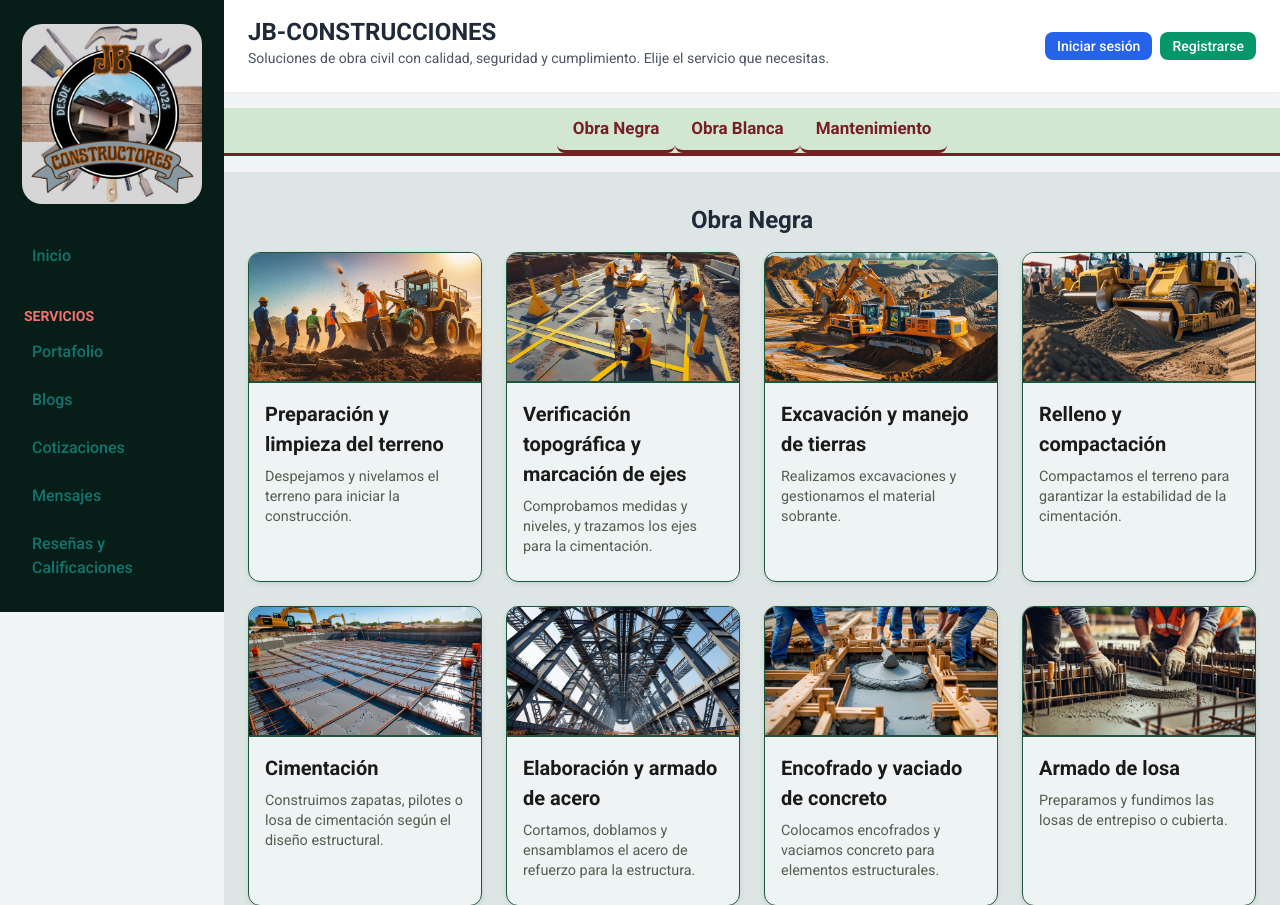
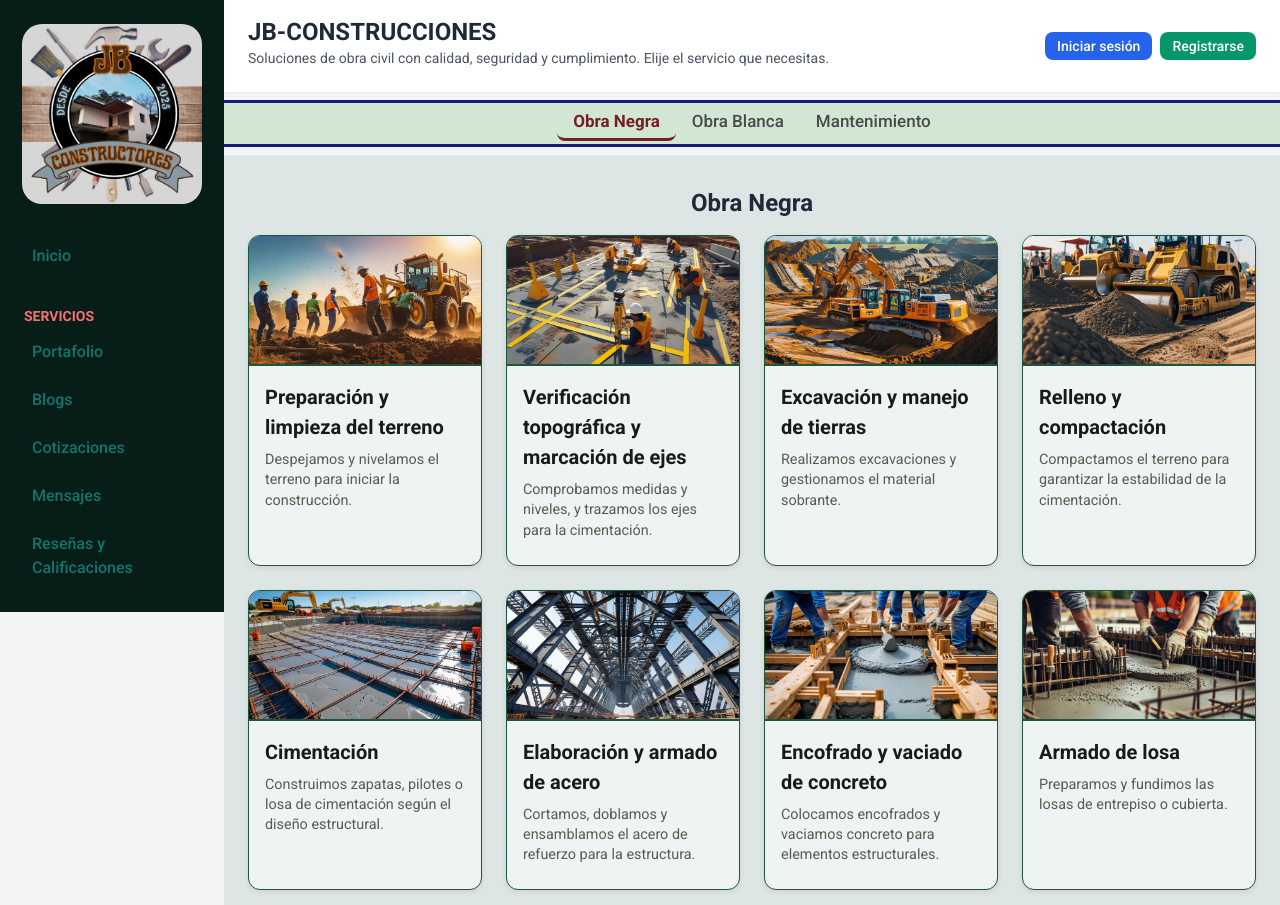
Before and after one commit to Alex-Pineda/JB-CONSTRUCCIONES, a PHP site: page / in a window 1280 px wide. Shown: the top 905 px of the page. Run offline with PHP 8.4, Linux system fonts and the light colour scheme; some libraries are stand-ins or nearby versions.

Commit message:
Ajustes generales

```diff
--- a/Encabezado_Pie/sidebar.html
+++ b/Encabezado_Pie/sidebar.html
@@ -6,6 +6,7 @@
             <title>JB-CONSTRUCTORES</title>
             <link href="https://cdn.jsdelivr.net/npm/tailwindcss@2.2.19/dist/tailwind.min.css" rel="stylesheet">
             <link rel="stylesheet" href="../assets/css/style.css">
+            <data></data>
             <script src="https://cdn.tailwindcss.com"></script>
         </head>
         <div class="sidebar bg-black text-white w-64 px-4 py-6 hidden md:block " style="width: 14rem; background-color: rgb(6, 30, 23);">
@@ -50,6 +51,7 @@
                         <span>Reseñas y Calificaciones</span>
                     </div>
                 </a>
+            </div>
             </div>
 
 
--- a/Paginas/blogs.html
+++ b/Paginas/blogs.html
@@ -23,6 +23,10 @@
 </head>
 <body class="bg-gray-50">
         <div class="flex h-screen">
+<button id="menu-toggle" class="p-2 bg-teal-800 text-white fixed top-4 right-4 z-50 md:hidden">
+  ☰
+</button>
+
         <div id="sidebar-container"></div> <!-- Aquí insertamos el sidebar -->
 
         <!-- Main content -->
--- a/Paginas/gestionProyectos.html
+++ b/Paginas/gestionProyectos.html
@@ -17,6 +17,9 @@
 <body class="bg-gray-50">
         <body class="bg-gray-50">
         <div class="flex h-screen">
+                <button id="menu-toggle" class="p-2 bg-teal-800 text-white fixed top-4 right-4 z-50 md:hidden">
+      ☰
+  </button>
         <div id="sidebar-container"></div> <!-- Aquí insertamos el sidebar -->
 
         <!-- Main content -->
--- a/Paginas/inicioSesion.html
+++ b/Paginas/inicioSesion.html
@@ -14,6 +14,10 @@
     </style>
 </head>
 <body class="bg-gray-100 min-h-screen flex items-center justify-center relative">
+    <button id="menu-toggle" class="p-2 bg-teal-800 text-white fixed top-4 right-4 z-50 md:hidden">
+  ☰
+</button>
+
     <main class="flex-1 overflow-y-auto p-6 bg-gray-100 w-full flex items-center justify-center relative z-10">
         <div class="w-full">
             <div class="mb-6">
--- a/Paginas/mensajes.html
+++ b/Paginas/mensajes.html
@@ -16,6 +16,10 @@
 </head>
 <body class="bg-gray-50">
     <div class="flex h-screen">
+<button id="menu-toggle" class="p-2 bg-teal-800 text-white fixed top-4 right-4 z-50 md:hidden">
+  ☰
+</button>
+
     <div id="sidebar-container"></div> <!-- Aquí insertamos el sidebar -->
 
     <div class="max-w-4xl mx-auto py-10 px-4">
--- a/Paginas/moderacionResenas.html
+++ b/Paginas/moderacionResenas.html
@@ -17,6 +17,9 @@
 <body class="bg-gray-50">
     <!-- Sidebar -->
     <div class="flex h-screen">
+            <button id="menu-toggle" class="p-2 bg-teal-800 text-white fixed top-4 right-4 z-50 md:hidden">
+      ☰
+  </button>
         <div class="sidebar bg-black text-white w-64 px-4 py-6 hidden md:block">
             <div class="flex items-center justify-center mb-8">
                 <img src="https://example.com/logo.png" alt="Logo JB Constructores" class="h-10">
--- a/Paginas/nuevoProyecto.html
+++ b/Paginas/nuevoProyecto.html
@@ -17,6 +17,9 @@
 <body class="bg-gray-50">
     <!-- Sidebar -->
     <div class="flex h-screen">
+            <button id="menu-toggle" class="p-2 bg-teal-800 text-white fixed top-4 right-4 z-50 md:hidden">
+      ☰
+  </button>
     <div id="sidebar-container"></div> <!-- Aquí insertamos el sidebar -->
     <!-- Main content -->
         <div class="flex-1 flex flex-col overflow-hidden">
--- a/Paginas/portafolio.html
+++ b/Paginas/portafolio.html
@@ -17,6 +17,9 @@
 
     <body class="bg-gray-50">
         <div class="flex h-screen">
+    <button id="menu-toggle" class="p-2 bg-teal-800 text-white fixed top-4 right-4 z-50 md:hidden">
+      ☰
+  </button>
         <div id="sidebar-container"></div> <!-- Aquí insertamos el sidebar -->
         <!-- Main content -->
         <div class="flex-1 flex flex-col overflow-hidden">
--- a/Paginas/progresoObra.html
+++ b/Paginas/progresoObra.html
@@ -18,6 +18,9 @@
 <body class="bg-gray-50">
     <!-- Sidebar -->
         <div class="flex h-screen">
+                <button id="menu-toggle" class="p-2 bg-teal-800 text-white fixed top-4 right-4 z-50 md:hidden">
+      ☰
+  </button>
         <div id="sidebar-container"></div> <!-- Aquí insertamos el sidebar -->
         <!-- Main content -->
 
--- a/Paginas/resenas.html
+++ b/Paginas/resenas.html
@@ -17,6 +17,10 @@
 </head>
 <body class="bg-gray-50">
         <div class="flex h-screen">
+            <button id="menu-toggle" class="p-2 bg-teal-800 text-white fixed top-4 right-4 z-50 md:hidden">
+  ☰
+</button>
+
         <div id="sidebar-container"></div> <!-- Aquí insertamos el sidebar -->
 
         <!-- Main content -->
--- a/Paginas/simulador.html
+++ b/Paginas/simulador.html
@@ -17,6 +17,10 @@
 </head>
 <body class="bg-gray-50">
     <div class="flex h-screen">
+        <button id="menu-toggle" class="p-2 bg-teal-800 text-white fixed top-4 right-4 z-50 md:hidden">
+  ☰
+</button>
+
         <div id="sidebar-container"></div> <!-- Aquí insertamos el sidebar -->
         <!-- Main content -->
         <div class="flex-1 flex flex-col overflow-hidden">
--- a/Scripts/main.js
+++ b/Scripts/main.js
@@ -4,6 +4,7 @@ document.addEventListener('DOMContentLoaded', () => {
   if (window.location.pathname.includes("/Paginas/")) {
     sidebarPath = "../" + sidebarPath;
   }
+
 
   // Cargar sidebar
   fetch(sidebarPath)
--- a/assets/css/style.css
+++ b/assets/css/style.css
@@ -83,10 +83,11 @@ nav button.active-category {
 .tabs {
   display: flex;
   justify-content: center;
-  margin-bottom: 1.5rem;
+  margin-bottom: 1rem;
   gap: 0;
-  padding: 0;
+  padding: 0.2rem 0;
 }
+
 
 /* Tarjetas de servicios unificadas */
 .service-card {
--- a/index.html
+++ b/index.html
@@ -21,13 +21,14 @@
       /* Estilo pestañas nav */
       .tabs {
         display: flex;
-        gap: 2rem;
-        border-bottom: 3px solid #761f26;
+        gap: 1rem;
+        border-bottom: 3px solid #161a7e;
         margin-top: 0.5rem;
         margin-bottom: 1rem;
+        border-top:3px solid #161a7e;
       }
       .tabs button {
-        padding: 0.5rem 1rem;
+        padding: 0.2rem 1rem;
         font-weight: 500;
         color: #4a4a4a;
         background: transparent;
@@ -67,6 +68,12 @@
       <!-- Botones -->
       <div class="flex flex-row space-x-2 mt-3 sm:mt-0 w-full sm:w-auto justify-center sm:justify-end"
            style="white-space: nowrap; min-width: 100px; margin-top: 1rem;">
+
+        <button id="menu-toggle" class="p-2 bg-teal-800 text-white fixed top-4 left-4 z-50 md:hidden" style="margin-top: -10px;">
+          ☰
+        </button>
+
+
         <button onclick="window.location.href='Paginas/inicioSesion.html'"
           class="px-3 py-1 bg-blue-600 text-white rounded-lg text-sm hover:bg-blue-700 transition duration-200">
           Iniciar sesión
@@ -81,10 +88,10 @@
 </header>
 
       <!-- Navegación pestañas -->
-      <nav class="tabs px-6" style="margin-top: 1rem; font-size: 17px;">
+      <nav class="tabs px-6" style="margin-top: 1rem; font-size: 17px; margin-top: 0.5rem;">
         <button class="active" data-tab="obra-negra">Obra Negra</button>
-        <button class="active" data-tab="obra-blanca">Obra Blanca</button>
-        <button class="active" data-tab="mantenimiento">Mantenimiento</button>
+        <button data-tab="obra-blanca">Obra Blanca</button>
+        <button data-tab="mantenimiento">Mantenimiento</button>
       </nav>
 
       <!-- Main content area -->
```
Also changed, not shown: Paginas/registro.html (+7 -0 lines).
